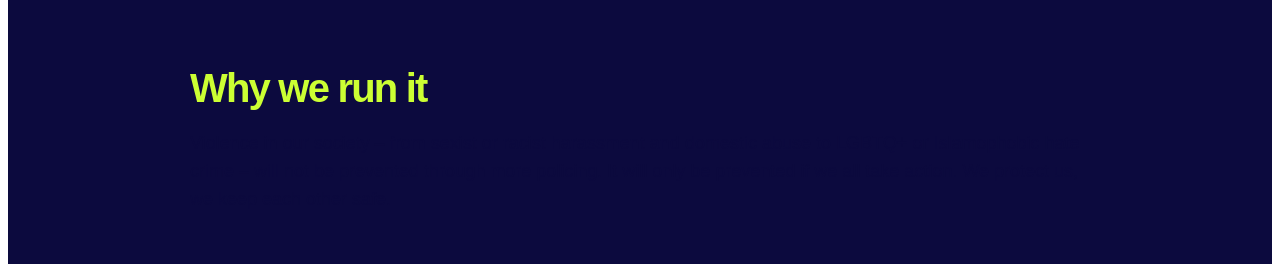
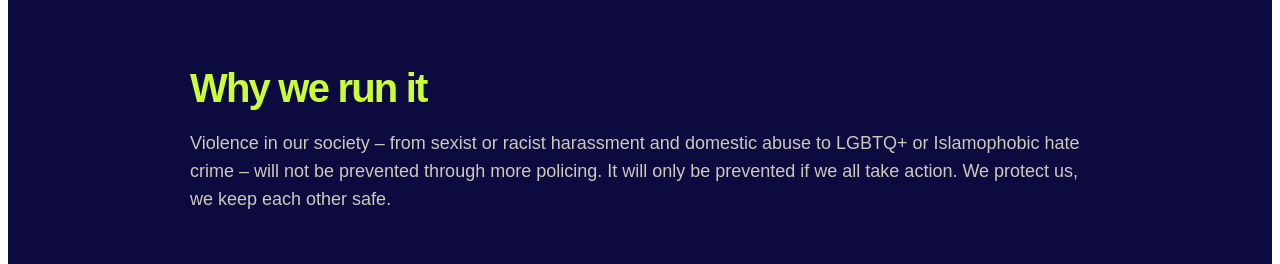
Before and after one commit to welevelup/welevelup-astro, an Astro site: page /active-campaigns/we-protect-us in a window 1280 px wide. Shown: the part 1740-2004 px from the top of the page. Built offline with nearby package versions, Linux system fonts and the light colour scheme; Astro itself is replaced by a stand-in of ours.

Commit message:
fix: make navy section paragraph text readable in we-protect-us

```diff
--- a/src/pages/active-campaigns/we-protect-us.astro
+++ b/src/pages/active-campaigns/we-protect-us.astro
@@ -232,7 +232,7 @@ const { headInner, bodyClass } = extract(homeRaw);
       margin: 0 0 16px;
     }
     .dp-p--light { color: rgba(238,235,211,0.85) !important; }
-    .dp-section--navy .dp-content p { color: rgba(12,10,62,0.8) !important; }
+    .dp-section--navy .dp-content p { color: rgba(238,235,211,0.85) !important; }
     .dp-content a { color: #0C0A3E; text-decoration: underline; text-decoration-color: #A89CED; }
     .dp-section--navy .dp-content a { color: #CCFF33; }
 
```
